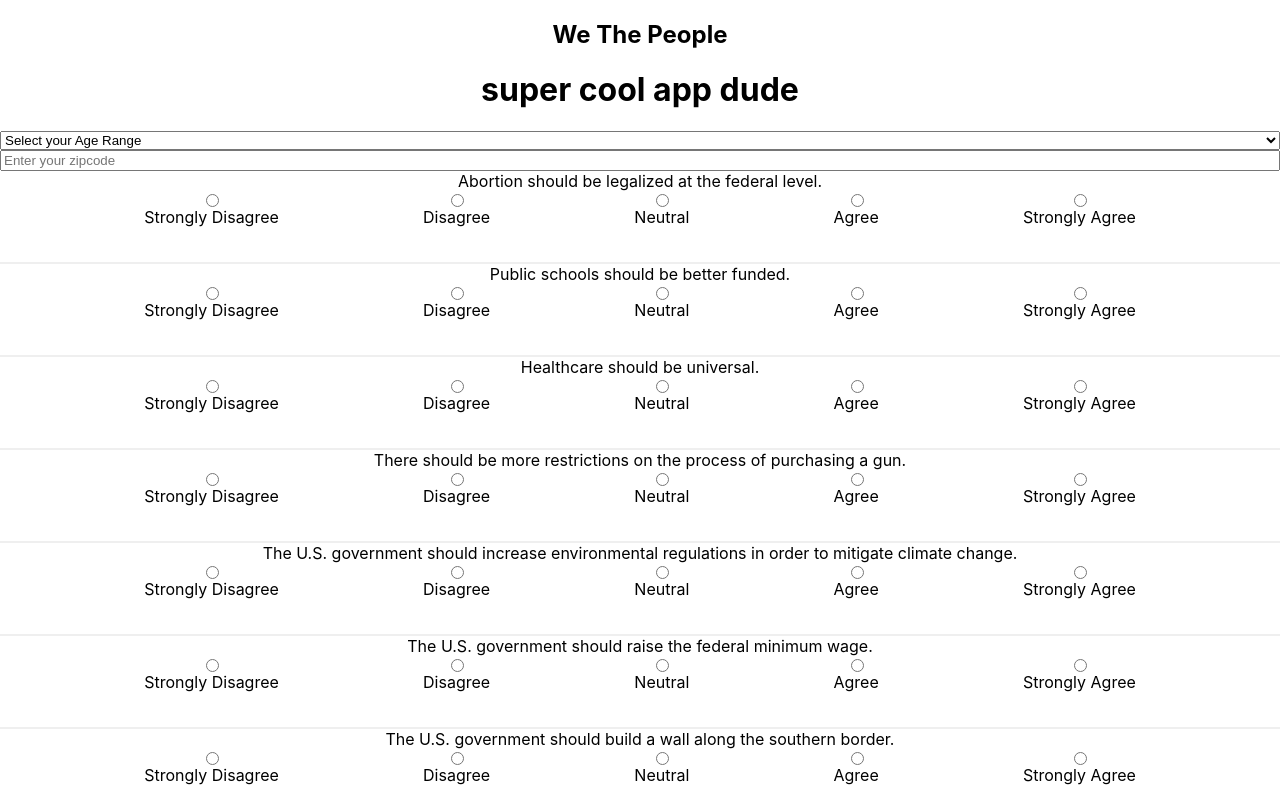
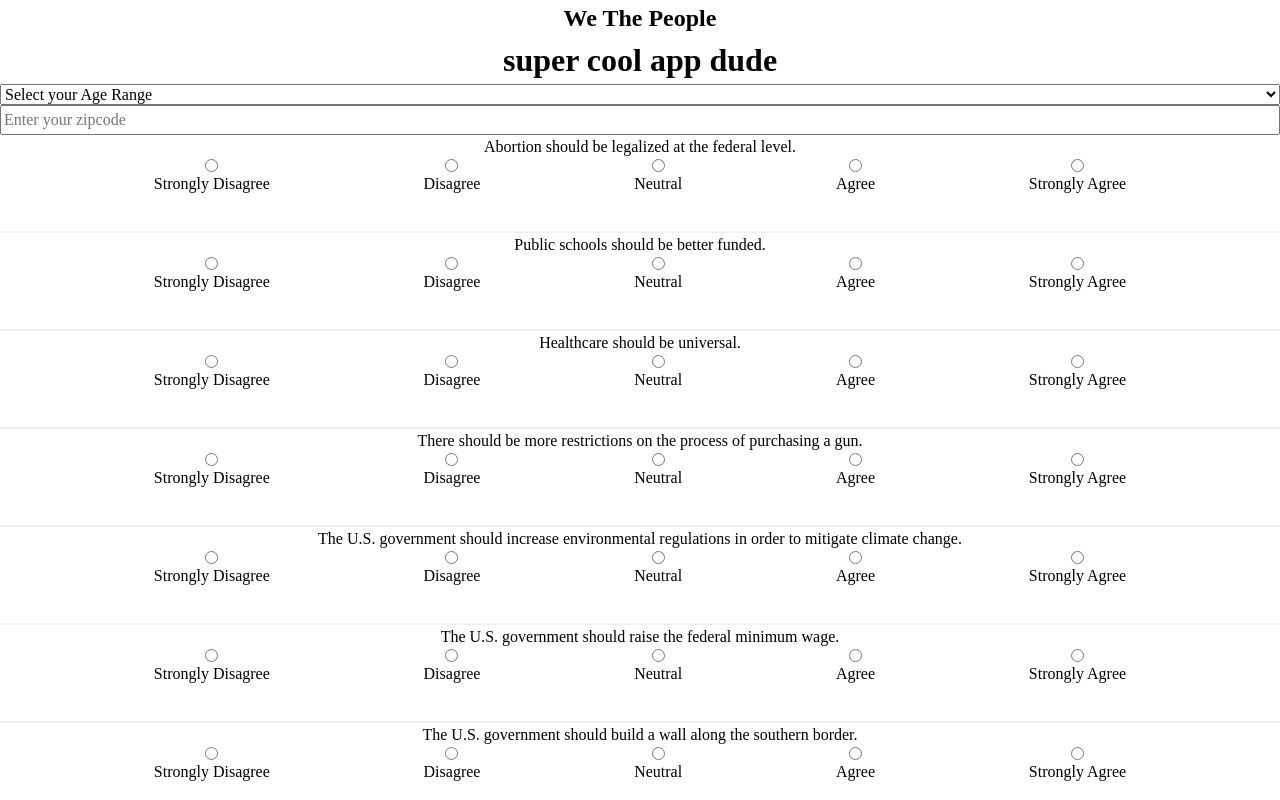
Before and after one commit to Mod-4-Capstone/we-the-people-fe, a React (Create React App) app: page / in a window 1280 px wide. Shown: the top 800 px of the page. Built offline with nearby package versions, Linux system fonts and the light colour scheme.

Commit message:
Add CSS reset

```diff
--- a/src/index.css
+++ b/src/index.css
@@ -1,13 +1,30 @@
+/*
+  Josh's Custom CSS Reset
+  https://www.joshwcomeau.com/css/custom-css-reset/
+*/
+*, *::before, *::after {
+  box-sizing: border-box;
+}
+* {
+  margin: 0;
+}
+html, body {
+  height: 100%;
+}
 body {
-  margin: 0;
-  font-family: -apple-system, BlinkMacSystemFont, 'Segoe UI', 'Roboto', 'Oxygen',
-    'Ubuntu', 'Cantarell', 'Fira Sans', 'Droid Sans', 'Helvetica Neue',
-    sans-serif;
+  line-height: 1.5;
   -webkit-font-smoothing: antialiased;
-  -moz-osx-font-smoothing: grayscale;
 }
-
-code {
-  font-family: source-code-pro, Menlo, Monaco, Consolas, 'Courier New',
-    monospace;
+img, picture, video, canvas, svg {
+  display: block;
+  max-width: 100%;
 }
+input, button, textarea, select {
+  font: inherit;
+}
+p, h1, h2, h3, h4, h5, h6 {
+  overflow-wrap: break-word;
+}
+#root, #__next {
+  isolation: isolate;
+}
```
